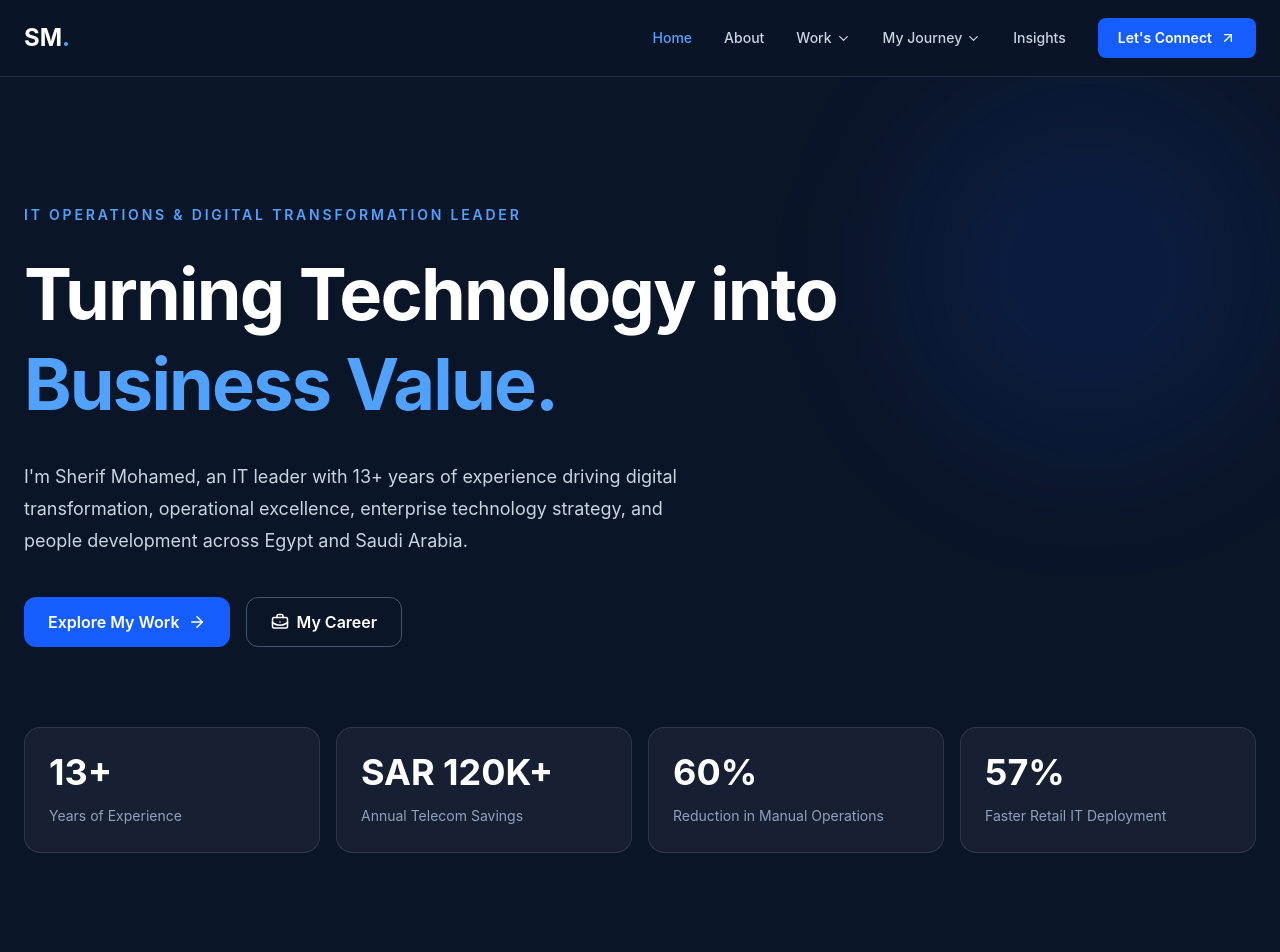
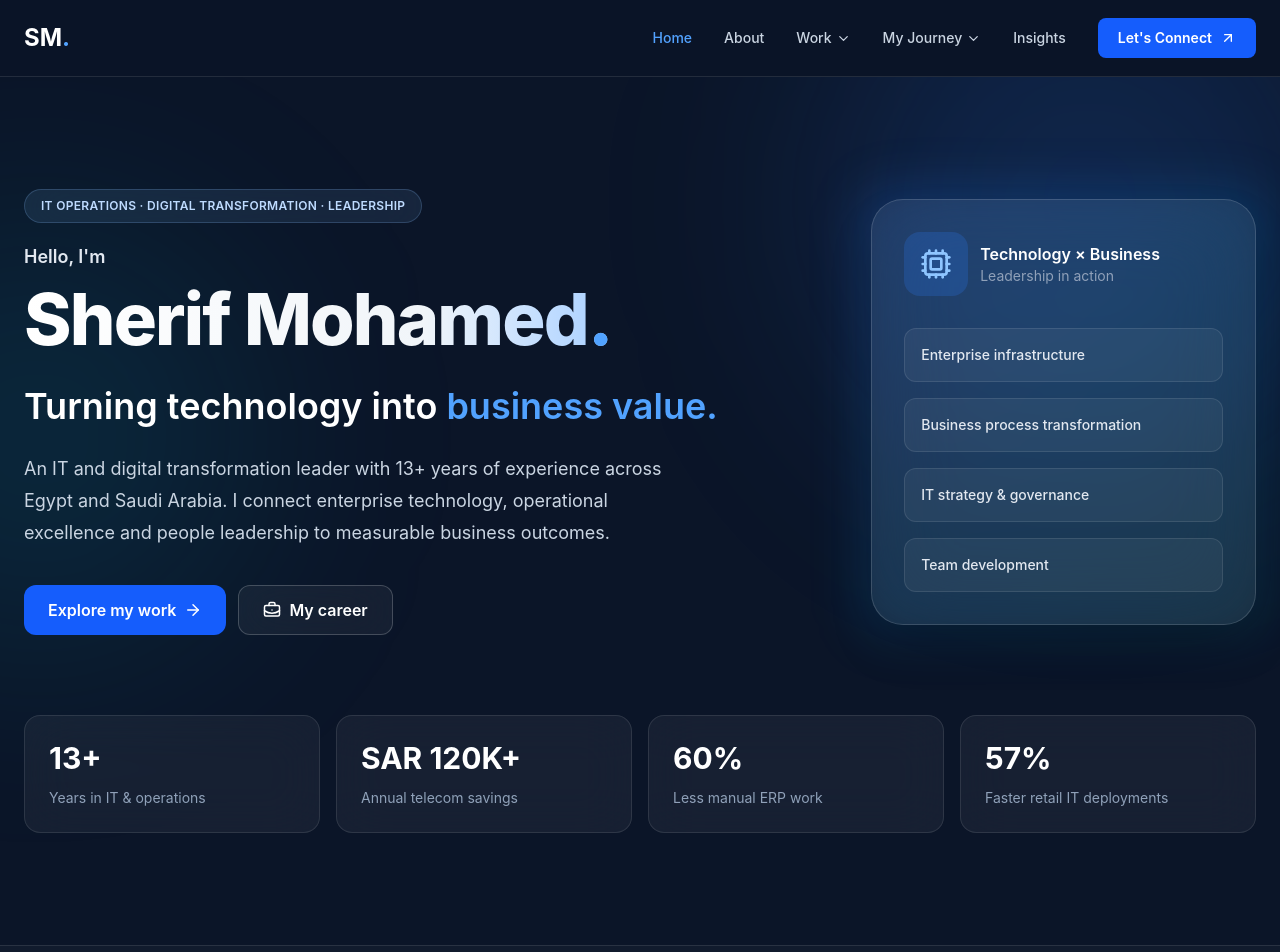
Before and after one commit to sherifhassan21/Portfolio, a React (Vite) app in the folder react-app/: page / in a window 1280 px wide. Shown: the top 952 px of the page. Built offline with nearby package versions, Linux system fonts and the light colour scheme.

Commit message:
Build flowing executive homepage with animated hero, glass cards, featured projects and timeline

```diff
--- a/react-app/src/pages/Home.tsx
+++ b/react-app/src/pages/Home.tsx
@@ -1,80 +1,50 @@
 import { Link } from 'react-router'
 import { motion } from 'motion/react'
-import { ArrowRight, BriefcaseBusiness } from 'lucide-react'
+import { ArrowRight, ArrowUpRight, BriefcaseBusiness, Compass, Users, Cpu, TrendingUp, Mail } from 'lucide-react'
+import { projects } from '../data/portfolioProjects'
+import { CareerTimeline } from './Career'
 
 const stats = [
-  { value: '13+', label: 'Years of Experience' },
-  { value: 'SAR 120K+', label: 'Annual Telecom Savings' },
-  { value: '60%', label: 'Reduction in Manual Operations' },
-  { value: '57%', label: 'Faster Retail IT Deployment' },
+  { value: '13+', label: 'Years in IT & operations' },
+  { value: 'SAR 120K+', label: 'Annual telecom savings' },
+  { value: '60%', label: 'Less manual ERP work' },
+  { value: '57%', label: 'Faster retail IT deployments' },
 ]
+const focus = [
+  { icon: Compass, title: 'Technology strategy', copy: 'Building resilient systems that support business priorities, not technology for its own sake.' },
+  { icon: TrendingUp, title: 'Business transformation', copy: 'Improving processes, controlling costs and creating measurable value from technology investments.' },
+  { icon: Users, title: 'People leadership', copy: 'Helping teams grow through clear ownership, practical coaching and a culture of continuous improvement.' },
+]
+const featuredIds = ['P001', 'P002', 'P005']
 
 export default function Home() {
-  return (
-    <section className="relative overflow-hidden px-6 py-24 md:py-32">
-      <div className="pointer-events-none absolute right-0 top-0 h-96 w-96 rounded-full bg-blue-600/10 blur-3xl" />
-
-      <div className="relative mx-auto max-w-7xl">
-        <motion.div
-          initial={{ opacity: 0, y: 25 }}
-          animate={{ opacity: 1, y: 0 }}
-          transition={{ duration: 0.6 }}
-          className="max-w-4xl"
-        >
-          <p className="mb-6 text-sm font-semibold uppercase tracking-[0.2em] text-blue-400">
-            IT Operations & Digital Transformation Leader
-          </p>
-
-          <h1 className="text-5xl font-bold leading-tight tracking-tight text-white md:text-7xl">
-            Turning Technology into
-            <span className="block text-blue-400">
-              Business Value.
-            </span>
-          </h1>
-
-          <p className="mt-8 max-w-2xl text-lg leading-8 text-slate-300">
-            I'm Sherif Mohamed, an IT leader with 13+ years of experience
-            driving digital transformation, operational excellence,
-            enterprise technology strategy, and people development
-            across Egypt and Saudi Arabia.
-          </p>
-
-          <div className="mt-10 flex flex-wrap gap-4">
-            <Link
-              to="/projects"
-              className="inline-flex items-center gap-2 rounded-xl bg-blue-600 px-6 py-3 font-semibold text-white transition hover:bg-blue-500"
-            >
-              Explore My Work <ArrowRight size={18} />
-            </Link>
-
-            <Link
-              to="/career"
-              className="inline-flex items-center gap-2 rounded-xl border border-slate-600 px-6 py-3 font-semibold text-white transition hover:border-blue-400"
-            >
-              <BriefcaseBusiness size={18} /> My Career
-            </Link>
+  const featured = featuredIds.map(id => projects.find(p => p.id===id)).filter((p): p is (typeof projects)[number] => Boolean(p))
+  return <div className="overflow-hidden">
+    <section className="relative isolate px-6 pb-24 pt-20 md:pb-28 md:pt-28">
+      <div className="pointer-events-none absolute -right-20 -top-36 -z-10 h-[540px] w-[540px] rounded-full bg-blue-500/15 blur-[110px]" />
+      <div className="pointer-events-none absolute -left-44 top-36 -z-10 h-[430px] w-[430px] rounded-full bg-cyan-400/10 blur-[110px]" />
+      <div className="mx-auto grid max-w-7xl items-center gap-12 lg:grid-cols-[1.35fr_.65fr]">
+        <motion.div initial={{opacity:0,y:28}} animate={{opacity:1,y:0}} transition={{duration:.7}}>
+          <p className="mb-5 inline-flex items-center gap-2 rounded-full border border-blue-300/20 bg-blue-300/10 px-4 py-2 text-xs font-semibold tracking-wide text-blue-200 backdrop-blur-xl">IT OPERATIONS · DIGITAL TRANSFORMATION · LEADERSHIP</p>
+          <p className="text-lg font-semibold text-slate-200">Hello, I'm</p>
+          <h1 className="mt-2 bg-gradient-to-r from-white via-slate-100 to-blue-400 bg-clip-text text-5xl font-extrabold leading-[1.12] tracking-tight text-transparent sm:text-6xl lg:text-7xl">Sherif Mohamed<span className="text-blue-400">.</span></h1>
+          <motion.h2 initial={{opacity:0}} animate={{opacity:1}} transition={{delay:.35,duration:.8}} className="mt-6 max-w-3xl text-3xl font-semibold leading-tight text-white md:text-4xl">Turning technology into <span className="text-blue-400">business value.</span></motion.h2>
+          <p className="mt-6 max-w-2xl text-lg leading-8 text-slate-300">An IT and digital transformation leader with 13+ years of experience across Egypt and Saudi Arabia. I connect enterprise technology, operational excellence and people leadership to measurable business outcomes.</p>
+          <div className="mt-9 flex flex-wrap gap-3"><Link to="/projects" className="inline-flex items-center gap-2 rounded-xl bg-blue-600 px-6 py-3 font-semibold text-white transition hover:bg-blue-500">Explore my work <ArrowRight size={18}/></Link><Link to="/career" className="inline-flex items-center gap-2 rounded-xl border border-white/20 bg-white/5 px-6 py-3 font-semibold text-white backdrop-blur-xl transition hover:bg-white/10"><BriefcaseBusiness size={18}/> My career</Link></div>
+        </motion.div>
+        <motion.div initial={{opacity:0,scale:.95}} animate={{opacity:1,scale:1}} transition={{delay:.2,duration:.7}} className="relative hidden lg:block">
+          <div className="absolute -inset-3 rounded-[2rem] bg-gradient-to-br from-blue-500/20 to-cyan-400/10 blur-xl"/>
+          <div className="relative rounded-[2rem] border border-white/15 bg-white/[.07] p-8 shadow-2xl backdrop-blur-2xl">
+            <div className="mb-8 flex items-center gap-3"><div className="rounded-2xl bg-blue-500/20 p-4"><Cpu size={32} className="text-blue-300"/></div><div><p className="font-semibold text-white">Technology × Business</p><p className="text-sm text-slate-400">Leadership in action</p></div></div>
+            <div className="space-y-4">{['Enterprise infrastructure','Business process transformation','IT strategy & governance','Team development'].map((v,i)=><motion.div key={v} initial={{width:0}} animate={{width:'100%'}} transition={{delay:.5+i*.12,duration:.5}} className="overflow-hidden rounded-xl border border-white/10 bg-white/5 p-4 text-sm font-medium text-slate-200">{v}</motion.div>)}</div>
           </div>
         </motion.div>
-
-        <div className="mt-20 grid grid-cols-2 gap-4 lg:grid-cols-4">
-          {stats.map((stat, index) => (
-            <motion.div
-              key={stat.label}
-              initial={{ opacity: 0, y: 20 }}
-              animate={{ opacity: 1, y: 0 }}
-              transition={{ delay: 0.15 * index }}
-              className="rounded-2xl border border-white/10 bg-white/5 p-6"
-            >
-              <p className="text-3xl font-bold text-white md:text-4xl">
-                {stat.value}
-              </p>
-              <p className="mt-3 text-sm leading-6 text-slate-400">
-                {stat.label}
-              </p>
-            </motion.div>
-          ))}
-        </div>
       </div>
+      <div className="mx-auto mt-20 grid max-w-7xl grid-cols-2 gap-4 lg:grid-cols-4">{stats.map((s,i)=><motion.div key={s.label} initial={{opacity:0,y:22}} whileInView={{opacity:1,y:0}} viewport={{once:true}} transition={{delay:i*.1}} className="rounded-2xl border border-white/10 bg-white/[.05] p-5 backdrop-blur-xl md:p-6"><p className="text-2xl font-bold text-white sm:text-3xl">{s.value}</p><p className="mt-3 text-sm text-slate-400">{s.label}</p></motion.div>)}</div>
     </section>
-  )
+    <section className="border-y border-white/10 bg-white/[.025] px-6 py-20 md:py-24"><div className="mx-auto max-w-7xl"><p className="text-xs font-semibold uppercase tracking-[.2em] text-blue-400">What drives my work</p><h2 className="mt-3 text-3xl font-bold md:text-4xl">Technology. Business. People.</h2><div className="mt-9 grid gap-5 md:grid-cols-3">{focus.map(x=><div key={x.title} className="rounded-2xl border border-white/10 bg-white/[.045] p-7 shadow-lg backdrop-blur-xl"><x.icon size={28} className="text-blue-300"/><h3 className="mt-5 text-xl font-semibold">{x.title}</h3><p className="mt-3 leading-7 text-slate-300">{x.copy}</p></div>)}</div></div></section>
+    <section className="mx-auto max-w-7xl px-6 py-20 md:py-24"><div className="flex flex-wrap items-end justify-between gap-4"><div><p className="text-xs font-semibold uppercase tracking-[.2em] text-blue-400">Selected work</p><h2 className="mt-3 text-3xl font-bold md:text-4xl">Projects that delivered value</h2></div><Link to="/projects" className="inline-flex items-center gap-2 text-sm font-semibold text-blue-300 hover:text-white">View all projects <ArrowUpRight size={17}/></Link></div><div className="mt-9 grid gap-6 md:grid-cols-3">{featured.map(p=><Link key={p.id} to={`/projects/${p.slug}`} className="group overflow-hidden rounded-3xl border border-white/10 bg-white/[.05] backdrop-blur-xl transition hover:-translate-y-1 hover:border-blue-400/40">{p.image&&<img src={p.image} alt={`Illustration for ${p.title}`} loading="lazy" className="aspect-video w-full object-cover object-top transition-transform duration-700 group-hover:scale-105"/>}<div className="p-6"><p className="text-xs font-semibold uppercase text-blue-300">{p.category}</p><h3 className="mt-3 text-xl font-semibold">{p.title}</h3><p className="mt-3 text-sm leading-6 text-slate-300">{p.summary}</p><span className="mt-5 inline-flex items-center gap-2 text-sm font-semibold text-blue-300">View project <ArrowUpRight size={16}/></span></div></Link>)}</div></section>
+    <section className="border-y border-white/10 bg-white/[.025] px-6 py-20 md:py-24"><div className="mx-auto max-w-7xl"><p className="text-xs font-semibold uppercase tracking-[.2em] text-blue-400">My journey</p><h2 className="mb-10 mt-3 text-3xl font-bold md:text-4xl">Experience built over time</h2><CareerTimeline compact/></div></section>
+    <section className="mx-auto max-w-7xl px-6 py-20 md:py-24"><div className="rounded-3xl border border-blue-300/20 bg-gradient-to-br from-blue-600/20 via-white/[.06] to-cyan-400/10 p-8 backdrop-blur-2xl md:p-12"><p className="text-xs font-semibold uppercase tracking-[.2em] text-blue-300">Let's connect</p><h2 className="mt-3 text-3xl font-bold md:text-4xl">Let's make technology work better for business.</h2><p className="mt-5 max-w-2xl leading-8 text-slate-300">Open to conversations about IT leadership, business transformation and meaningful technology projects.</p><Link to="/contact" className="mt-7 inline-flex items-center gap-2 rounded-xl bg-blue-600 px-6 py-3 font-semibold transition hover:bg-blue-500"><Mail size={18}/> Get in touch <ArrowUpRight size={17}/></Link></div></section>
+  </div>
 }
```
